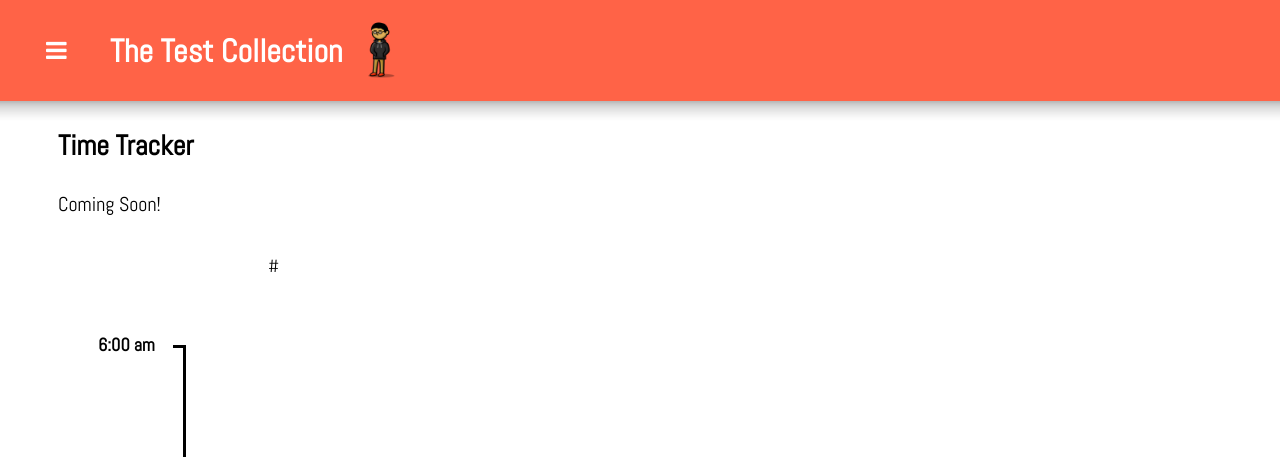
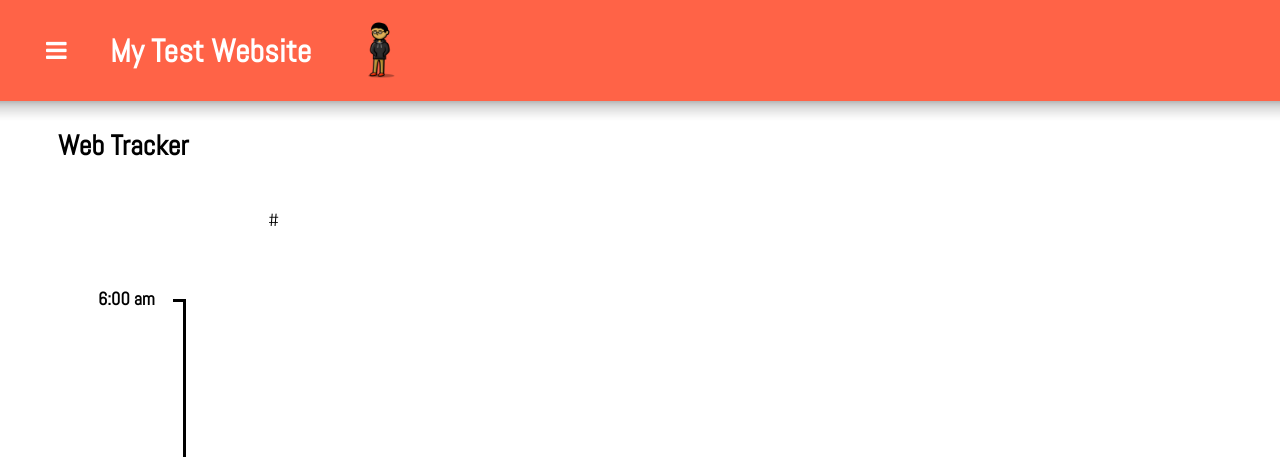
Before and after one commit to gustavtrolle/tracker, a PHP site: page /tracker_page/index.php in a window 1280 px wide. Shown: the top 457 px of the page. Run offline with PHP 8.4, Linux system fonts and the light colour scheme; tables that the repository leaves empty or names only in its code hold one stand-in row (values such as "Sample post").

Commit message:
text update

```diff
--- a/tracker_page/index.php
+++ b/tracker_page/index.php
@@ -1,7 +1,7 @@
 <!DOCTYPE html>
 <html>
 <head>
-    <title>Tracker - Test Collection</title>
+    <title>Tracker - My Test Website</title>
     <link rel="stylesheet" href="https://fonts.googleapis.com/css?family=Abel|">
     <link rel="stylesheet" href="https://cdnjs.cloudflare.com/ajax/libs/font-awesome/4.7.0/css/font-awesome.min.css">
     <link rel="stylesheet" type="text/css" href="../assets/css/main.css">
@@ -15,19 +15,18 @@
     </div>
     <header id="header_collapse">
         <div id="header_logo">
-            <h1>The Test Collection</h1>
+            <h1>My Test Website</h1>
             <img src="../assets/img/avatar.png" width="40" height="60" id="header_logo_img">
         </div>
     </header>
     <div id="header_shadow"></div>
     <nav id="main_nav">
         <ul>
-            <li><a href="https://gustavtrolle.github.io/index.html">Home</a></li>
+            <li><a href="https://pwang14.github.io">Home</a></li>
         </ul>
     </nav>
     <div class="body_stuff">
-        <h3>Time Tracker</h3>
-        <p>Coming Soon!</p>
+        <h3>Web Tracker</h3>
         <div id="timeline">
             <div class="l1">
             </div>
```
